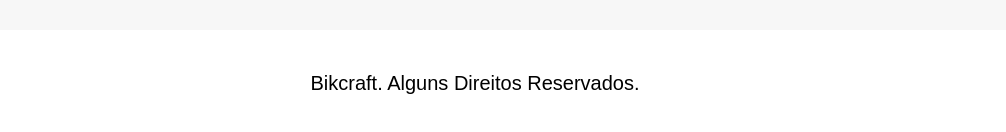
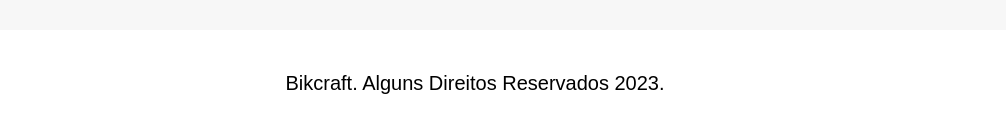
Before and after one commit to tanoooki/Projetos-origamid, a plain HTML site: page Atividade Posicionamento/index.html in a window 1280 px wide. Shown: the part 1117-1249 px from the top of the page, without its empty margins (165-1171 px from the left). Drawn offline with Linux system fonts and the light colour scheme.

Commit message:
teste versão

```diff
--- a/Atividade Posicionamento/index.html
+++ b/Atividade Posicionamento/index.html
@@ -47,7 +47,7 @@
     </div>
     </div>
 <div class="rodape">
-    <p>Bikcraft. Alguns Direitos Reservados.</p>
+    <p>Bikcraft. Alguns Direitos Reservados 2023.</p>
 </div>
 
 </body>
```
